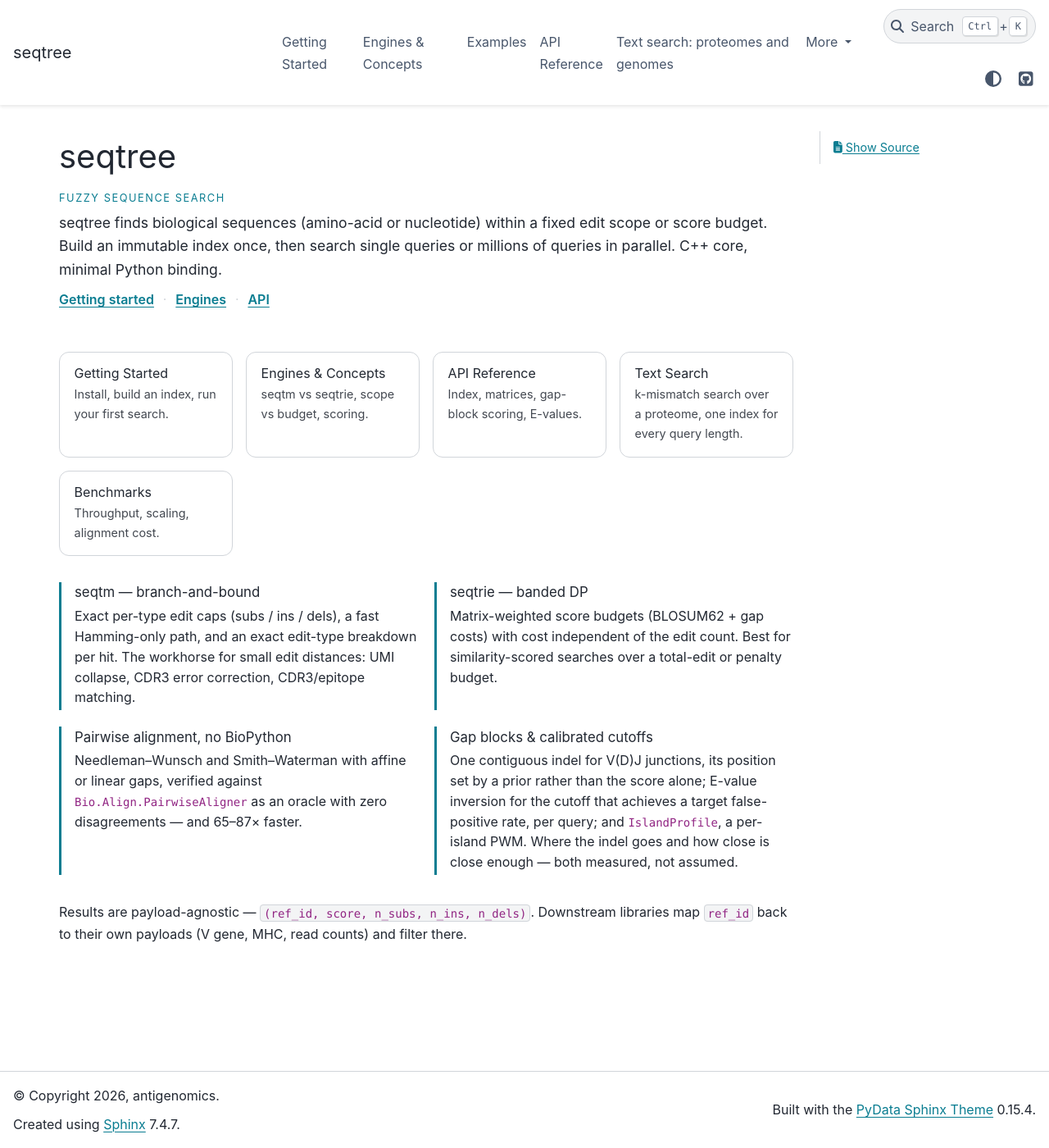
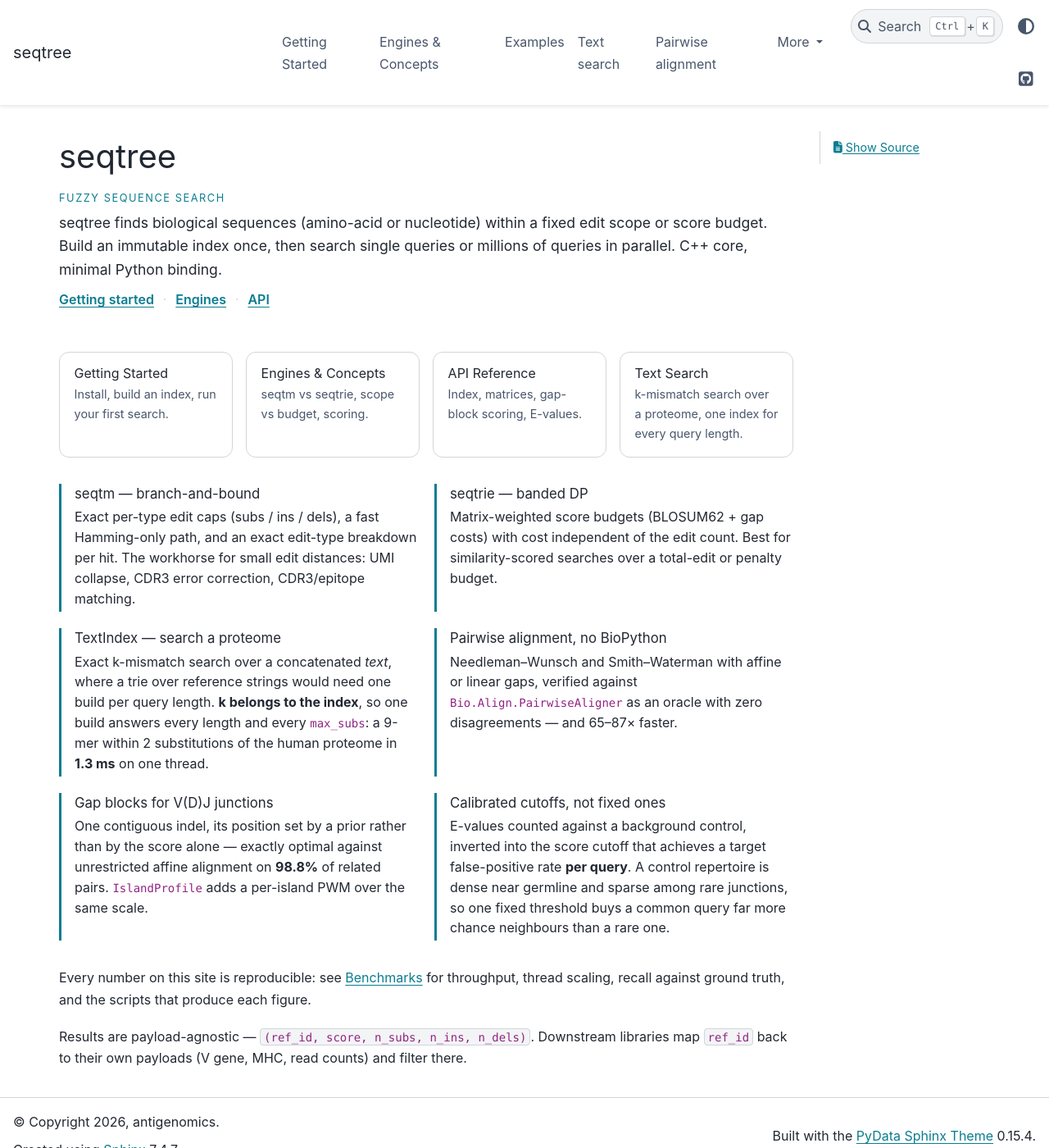
Before and after one commit to antigenomics/seqtree, a Sphinx documentation site: the page built from docs/index.rst, in a window 1280 px wide and 1400 px high. Shown: the whole window at 82% size. Built offline with Sphinx 7.4.7 and the PyData theme 0.15.4, drawn with Linux system fonts in a browser that asks for light colours; the version number is read from the project's files by our own code.

Commit message:
docs: fix nanobind static-method rendering, card colours, and dead sidebar
Four defects found by inspecting the published site rather than the source.

1. Sixteen static methods rendered as `<nanobind.nb_func object>` on the API
   page, signature and docstring dropped -- including Index.build and
   TextIndex.build, the library's two main entry points, plus load and all
   seven SubstitutionMatrix factories. nanobind binds instance methods as
   nb_method (a method descriptor, which inspect.isroutine accepts) but
   def_static members as nb_func, which it does not, so autodoc classified them
   as data attributes and printed their repr(). conf.py widens that one
   predicate.

2. One card in the landing-page grid rendered a different colour from the
   others, and which one changed per reader. .proj-card set a colour but no
   :visited rule, and the theme's a:visited (0,1,1) outranks a bare .proj-card
   (0,1,0) -- so a card switched colour once you had visited its target, making
   whichever page you had not read yet the odd one out. Every link state is
   pinned now.

3. The left sidebar was a bare "Section Navigation" heading with nothing under
   it on every page. pydata-sphinx-theme fills it with the current page's
   *children*, and this toctree was flat, so no page had any. The toctree is now
   grouped into Start here / Searching / Significance / Reference, and a small
   site-nav.html template renders the whole captioned tree instead.

4. Four places wrote **``x``**, which RST cannot nest -- the backticks rendered
   literally in the output.

Also: TextIndex now has a box in the feature grid, which advertised the other
five capabilities but not the one 1.0.0 was built around; the fifth card no
longer strands itself alone on a second row; and "Text search: proteomes and
genomes" is back to "Text search", which was crowding the navbar.

Verified in the browser at 1440px light, 1440px dark, and 375px mobile.

Co-Authored-By: Claude Opus 5 <noreply@anthropic.com>

```diff
--- a/docs/_static/custom.css
+++ b/docs/_static/custom.css
@@ -23,11 +23,20 @@
 
 .proj-card-grid {
   display: grid;
-  grid-template-columns: repeat(4, 1fr);
+  /* auto-fit, not a fixed column count: five cards in `repeat(4, 1fr)` left the fifth
+     stranded alone on a second row. */
+  grid-template-columns: repeat(auto-fit, minmax(200px, 1fr));
   gap: 1rem;
   margin: 1.5rem 0;
 }
-.proj-card {
+/* Every link state is pinned. The theme's `a:visited` (specificity 0,1,1) outranks a bare
+   `.proj-card` (0,1,0), so without this a card changed colour once you had visited its target
+   -- which made whichever page you had not read yet the odd one out. */
+.proj-card,
+.proj-card:link,
+.proj-card:visited,
+.proj-card:hover,
+.proj-card:focus {
   display: block;
   border: 1px solid var(--pst-color-border);
   border-radius: 12px;
@@ -36,12 +45,15 @@
   color: var(--pst-color-text-base);
   transition: border-color 0.15s ease, transform 0.15s ease;
 }
-.proj-card:hover {
+.proj-card:hover,
+.proj-card:focus {
   border-color: var(--pst-color-primary);
   transform: translateY(-2px);
 }
-.proj-card h3 { margin: 0 0 0.3rem; font-size: 1rem; }
-.proj-card p { margin: 0; font-size: 0.9rem; opacity: 0.85; }
+.proj-card h3,
+.proj-card:visited h3 { margin: 0 0 0.3rem; font-size: 1rem; color: var(--pst-color-text-base); }
+.proj-card p,
+.proj-card:visited p { margin: 0; font-size: 0.9rem; color: var(--pst-color-text-muted); }
 
 .proj-feature-grid {
   display: grid;
@@ -61,3 +73,26 @@
   .proj-card-grid { grid-template-columns: 1fr 1fr; }
   .proj-feature-grid { grid-template-columns: 1fr; }
 }
+
+/* Left sidebar: the full site tree (see docs/_templates/site-nav.html). The stock component
+   showed a bare "Section Navigation" heading with nothing under it, because every page in this
+   project is a top-level toctree sibling and therefore has no children to list. */
+.bd-links--full .caption-text {
+  font-size: 0.75rem;
+  font-weight: 700;
+  letter-spacing: 0.06em;
+  text-transform: uppercase;
+  color: var(--pst-color-text-muted);
+}
+.bd-links--full > ul { padding-left: 0; }
+.bd-links--full ul { list-style: none; margin: 0 0 1.1rem; padding-left: 0; }
+.bd-links--full li { margin: 0.1rem 0; }
+.bd-links--full a {
+  display: block;
+  padding: 0.2rem 0;
+  font-size: 0.9rem;
+  color: var(--pst-color-text-muted);
+  text-decoration: none;
+}
+.bd-links--full a:hover { color: var(--pst-color-primary); }
+.bd-links--full li.current > a { color: var(--pst-color-primary); font-weight: 600; }
--- /dev/null
+++ b/docs/_templates/site-nav.html
@@ -0,0 +1,12 @@
+{#-
+  Full site tree in the left sidebar.
+
+  pydata-sphinx-theme's stock `sidebar-nav-bs` renders only the *children* of the current
+  top-level page. seqtree's toctree is flat -- every page is a top-level sibling that the theme
+  has already put in the navbar -- so that component emitted a bare "Section Navigation" heading
+  with nothing under it on every page. This renders the whole captioned tree instead, which is
+  what a reader jumping between `text-index` and `evalue` actually needs.
+-#}
+<nav class="bd-links bd-links--full" id="bd-docs-nav" aria-label="Site navigation">
+  {{ toctree(collapse=False, includehidden=True, titles_only=True, maxdepth=2) }}
+</nav>
--- a/docs/conf.py
+++ b/docs/conf.py
@@ -23,6 +23,41 @@ autodoc_typehints = "description"
 napoleon_google_docstring = True
 napoleon_numpy_docstring = False
 
+
+def _teach_autodoc_about_nanobind_static_methods():
+    """Make ``@staticmethod``-equivalent nanobind functions document as methods.
+
+    nanobind binds instance methods as ``nb_method`` (a method descriptor, which
+    ``inspect.isroutine`` accepts) but ``def_static`` members as ``nb_func``, which it does not.
+    autodoc therefore classified every static method as a *data attribute* and rendered its
+    ``repr()`` -- so ``Index.build``, ``TextIndex.build``, ``load``, and all seven
+    ``SubstitutionMatrix`` factories appeared on the API page as
+    ``build = <nanobind.nb_func object>``, with their signature and docstring dropped. Sixteen
+    members, including the library's main entry point.
+
+    ``MethodDocumenter.can_document_member`` asks ``sphinx.util.inspect.isroutine``, so widening
+    that one predicate is enough.
+    """
+    from sphinx.util import inspect as sphinx_inspect
+
+    try:
+        from seqtree._core import Index
+    except ImportError:  # pragma: no cover - only when the extension is not built
+        return
+    nb_func = type(Index.__dict__["build"])
+    if nb_func.__name__ != "nb_func":  # nanobind changed; leave autodoc alone
+        return
+
+    original = sphinx_inspect.isroutine
+
+    def isroutine(obj):
+        return isinstance(obj, nb_func) or original(obj)
+
+    sphinx_inspect.isroutine = isroutine
+
+
+_teach_autodoc_about_nanobind_static_methods()
+
 templates_path = ["_templates"]
 exclude_patterns = ["_build", "Thumbs.db", ".DS_Store"]
 
@@ -33,4 +68,16 @@ html_title = "seqtree"
 html_theme_options = {
     "github_url": "https://github.com/antigenomics/seqtree",
     "show_prev_next": False,
+    # Two levels of page headings in the right-hand "On this page", not one: most pages here
+    # carry subsections that are the actual thing a reader is looking for.
+    "show_toc_level": 2,
+    "navigation_depth": 3,
 }
+
+# The left sidebar rendered as a bare "Section Navigation" heading with nothing under it: the
+# toctree was flat, so every page was a top-level sibling in the navbar and no page had a
+# subtree to show. The captioned groups above give it the whole site, grouped, on every page.
+html_sidebars = {
+    "**": ["site-nav"],
+    "index": [],  # the landing page has its own card grid; a duplicate tree adds nothing
+}
--- a/docs/engines.rst
+++ b/docs/engines.rst
@@ -48,7 +48,7 @@ ignores the per-type caps, so routing a capped search there would silently widen
 matrix without an explicit ``max_penalty`` would leave the budget unbounded and scan the whole
 index. Neither failure is visible in the results, so ``auto`` never selects it.
 
-The practical consequence: **``seqtrie`` runs only when you name it.** If you set a matrix and a
+The practical consequence: ``seqtrie`` **runs only when you name it.** If you set a matrix and a
 ``max_penalty`` and leave ``engine`` alone, you get ``seqtm`` — which still enforces ``max_subs``,
 and that defaults to ``0``:
 
@@ -75,7 +75,7 @@ cost and the budget prune stays valid.
 
 The transform roughly doubles the scale, so gap costs have to move with it.
 ``matrix.scale()`` reports the median mismatch penalty — 14 for BLOSUM62 — and the rule is
-**``gap_open = 2 * matrix.scale()``**, i.e. 28 for BLOSUM62. The default of ``1`` is only right
+``gap_open = 2 * matrix.scale()``, i.e. **28 for BLOSUM62**. The default of ``1`` is only right
 for unit cost; leaving it there under a matrix makes a gap ~14x cheaper than a substitution, and
 every alignment degenerates into gaps.
 
--- a/docs/index.rst
+++ b/docs/index.rst
@@ -36,10 +36,6 @@ seqtree
        <h3>Text Search</h3>
        <p>k-mismatch search over a proteome, one index for every query length.</p>
      </a>
-     <a class="proj-card" href="benchmarks.html">
-       <h3>Benchmarks</h3>
-       <p>Throughput, scaling, alignment cost.</p>
-     </a>
    </div>
 
    <div class="proj-feature-grid">
@@ -55,36 +51,71 @@ seqtree
        edit count. Best for similarity-scored searches over a total-edit or penalty budget.</p>
      </div>
      <div class="proj-feature">
+       <h3>TextIndex &mdash; search a proteome</h3>
+       <p>Exact k-mismatch search over a concatenated <em>text</em>, where a trie over reference
+       strings would need one build per query length. <strong>k belongs to the index</strong>, so
+       one build answers every length and every <code>max_subs</code>: a 9-mer within 2
+       substitutions of the human proteome in <strong>1.3 ms</strong> on one thread.</p>
+     </div>
+     <div class="proj-feature">
        <h3>Pairwise alignment, no BioPython</h3>
        <p>Needleman&ndash;Wunsch and Smith&ndash;Waterman with affine or linear gaps, verified
        against <code>Bio.Align.PairwiseAligner</code> as an oracle with zero disagreements &mdash;
        and 65&ndash;87&times; faster.</p>
      </div>
      <div class="proj-feature">
-       <h3>Gap blocks &amp; calibrated cutoffs</h3>
-       <p>One contiguous indel for V(D)J junctions, its position set by a prior rather than the
-       score alone; E-value inversion for the cutoff that achieves a target false-positive rate,
-       per query; and <code>IslandProfile</code>, a per-island PWM. Where the indel goes and how
-       close is close enough &mdash; both measured, not assumed.</p>
+       <h3>Gap blocks for V(D)J junctions</h3>
+       <p>One contiguous indel, its position set by a prior rather than by the score alone &mdash;
+       exactly optimal against unrestricted affine alignment on <strong>98.8%</strong> of related
+       pairs. <code>IslandProfile</code> adds a per-island PWM over the same scale.</p>
+     </div>
+     <div class="proj-feature">
+       <h3>Calibrated cutoffs, not fixed ones</h3>
+       <p>E-values counted against a background control, inverted into the score cutoff that
+       achieves a target false-positive rate <strong>per query</strong>. A control repertoire is
+       dense near germline and sparse among rare junctions, so one fixed threshold buys a common
+       query far more chance neighbours than a rare one.</p>
      </div>
    </div>
+
+Every number on this site is reproducible: see :doc:`benchmarks` for throughput, thread scaling,
+recall against ground truth, and the scripts that produce each figure.
 
 Results are payload-agnostic — ``(ref_id, score, n_subs, n_ins, n_dels)``. Downstream libraries
 map ``ref_id`` back to their own payloads (V gene, MHC, read counts) and filter there.
 
 .. toctree::
    :hidden:
+   :caption: Start here
    :maxdepth: 2
 
    getting-started
    engines
    examples
-   api
+
+.. toctree::
+   :hidden:
+   :caption: Searching
+   :maxdepth: 2
+
    text-index
    pairwise
    distance
    gapblock
+
+.. toctree::
+   :hidden:
+   :caption: Significance
+   :maxdepth: 2
+
    evalue
    pmhc
+
+.. toctree::
+   :hidden:
+   :caption: Reference
+   :maxdepth: 2
+
+   api
    benchmarks
    roadmap
--- a/docs/pairwise.rst
+++ b/docs/pairwise.rst
@@ -52,7 +52,7 @@ Four conventions, each one a place a reimplementation goes quietly wrong:
 
 * a gap run of length ``L`` costs ``gap_open + (L-1)·gap_extend`` — ``gap_open`` is the cost of the
   *first* gap column, not a surcharge on top of it;
-* **``gap_open == gap_extend`` gives linear gaps.** There is no separate mode, and none is needed;
+* ``gap_open == gap_extend`` **gives linear gaps.** There is no separate mode, and none is needed;
 * ``mode="global"`` charges end gaps like any other — true Needleman–Wunsch, not semi-global;
 * ``mode="local"`` never lets the score fall below zero and takes the best cell anywhere —
   Smith–Waterman.
--- a/docs/text-index.rst
+++ b/docs/text-index.rst
@@ -1,5 +1,5 @@
-Text search: proteomes and genomes
-==================================
+Text search
+===========
 
 .. currentmodule:: seqtree
 
@@ -22,7 +22,7 @@ the text as a separate reference string — and do it again for every distinct q
 human proteome has 68,389,335 nine-mer windows, so one such index costs several gigabytes, and
 a query set spanning 45 distinct lengths costs 45 of them.
 
-``TextIndex`` keys on a k-mer seed table over the flat text instead. **``k`` is a property of
+``TextIndex`` keys on a k-mer seed table over the flat text instead. ``k`` **is a property of
 the index, not of the query**, so one build answers every length and every ``max_subs``::
 
     from seqtree import TextIndex
@@ -103,8 +103,8 @@ dispatch that got ``b`` or a budget wrong would fail there on real text and not
 test.
 
 The crossover is ``L = 2k``: below it only one block fits, so the query pays a full radius-``m``
-ball over its leading k-mer and the bigger ``k`` is much worse. **Pick the largest ``k`` with
-``2k <= L``** for the bulk of the query set — ``k = 4`` down to length 8, ``k = 5`` from 10 up.
+ball over its leading k-mer and the bigger ``k`` is much worse. **Pick the largest** ``k``
+**with** ``2k <= L`` for the bulk of the query set — ``k = 4`` down to length 8, ``k = 5`` from 10 up.
 At ``k = 5`` every ``L >= 10`` cell above is **at or under 0.4 ms/query**. Building is cheap
 either way (0.55 s at ``k = 4``, 0.59 s at ``k = 5``), so a corpus spanning both can simply hold
 both indexes — still one build per ``k``, never one per query length.
```
